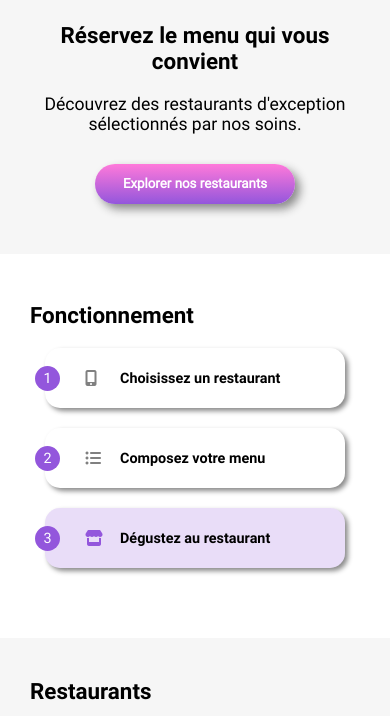
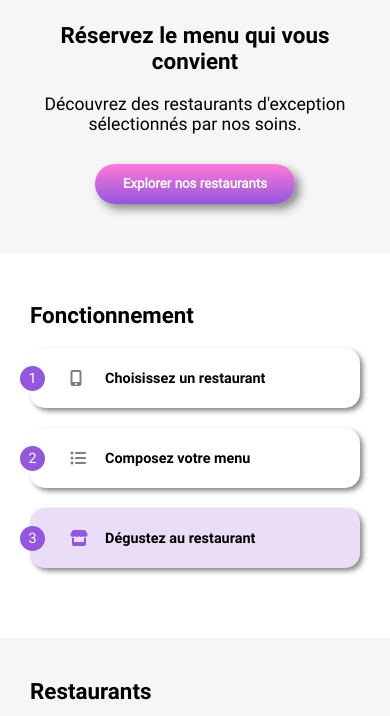
Before and after one commit to RoosDev/TonyBrondel_3_27042021, a website: page index.html in a window 390 px wide. Shown: the part 103-819 px from the top of the page. Drawn offline with Linux system fonts and the light colour scheme; grey boxes are pictures that could not be loaded; a web font is replaced by a local one.

Commit message:
correction de la largeur des boutons de fonctionnement afin qu'ils restent en version mobile toujours de la meme largeur que les cards
suppression des notions de max-width dans les breakpoints afin de ne pas
multiplier les lignes de code. Cela permet de faire une évolution entre
les différentes résolutions tout en gardant les modifications du format
précédent

```diff
--- a/index.html
+++ b/index.html
@@ -56,7 +56,9 @@
                         <p>Découvrez des restaurants d'exception sélectionnés par nos soins.</p>
                     </div>
                     <div class="aside__motivation__button">
-                        <a href=""><button class="aside__motivation__wouahoubouton">Explorer nos restaurants</button></a>
+                        <form>
+                            <button class="aside__motivation__wouahoubouton" type="submit" formaction="#">Explorer nos restaurants</button>
+                        </form>
                     </div>
                 </div>
                 <div id="aside__Fonctionnement">
@@ -208,7 +210,7 @@
                         <span class="footer__links__text"><a href="#">Mentions légales</a></span>
                     </li>
                     <li class="footer__links__simple">
-                        <span class="footer__links__text"><a href="mailto:dev@difiworld.com?subject=Question ohmyfood">Contact</a></span>
+                        <span class="footer__links__text"><a href="mailto:dev@difiworld.com?subject=Question">Contact</a></span>
                     </li>
                 </ul>
             </footer>
--- a/sass/Layout/_aside.scss
+++ b/sass/Layout/_aside.scss
@@ -63,6 +63,13 @@ aside{
             margin-left: 0px;
             order: 3;
         }
+
+        @include notescreen{
+            order: 2;
+
+
+        }
+
         @include troppetitscreen{
             display: none;
 
@@ -98,19 +105,15 @@ aside{
 
         }
 
-
         .aside__motivation__button{
             width: 100%;
             margin: 25px auto 50px auto;
             text-align: center;
         }
 
-
-
             button{
                 @extend %__wouahoubouton;
             }
-
 
     #aside__Fonctionnement{
         width: 100%;
@@ -120,6 +123,8 @@ aside{
             display: none;
 
         }
+
+
 
         @include tabletscreen{
             @include flexsimple(row, nowrap, flex-start, center);
@@ -131,7 +136,7 @@ aside{
         .aside__Fonctionnement__title h2{
             @extend %__titlepart;
 
-            @include tabletscreen{
+            @include notescreen{
                 display: none;
             }
 
@@ -154,7 +159,6 @@ aside{
         div[class*="aside__etapes__no"]{
 
             @include mobilescreen{
-                max-width: 300px;
             }
 
             @include tabletscreen{
--- a/sass/Layout/_header.scss
+++ b/sass/Layout/_header.scss
@@ -10,7 +10,7 @@ header{
     box-shadow: 0px 3px 5px $Color_Gris_Dark;
     z-index: 10;
 
-    @include tabletscreen{
+    @include notescreen{
         width: 100%;
         background-color: transparent;
         height: 100px;
@@ -40,7 +40,7 @@ header{
         background-color: #fff;
         z-index: 10;
 
-        @include tabletscreen{
+        @include notescreen{
             width: 15%;
             min-width: 120px;
 
@@ -55,7 +55,7 @@ header{
             z-index: 10;
             transition: all 1s;
 
-            @include tabletscreen{
+            @include notescreen{
                 width: 100%;
             }
         }
--- a/sass/Utils/_mixins.scss
+++ b/sass/Utils/_mixins.scss
@@ -20,7 +20,7 @@ align-items: $alignV;
 /** Mixin pour la mise en forme de grand bouton rectangle avec choix de couleur de fond*/
 
 @mixin boutonetape($couleurfond, $opacite) {
-    width: 350px;
+    width: 94%;
     height: 60px;
     margin: 20px auto 20px auto;
     border: 0px;
```
Also changed, not shown: sass/Base/_mediaqueries.scss (+4 -4 lines), sass/Utils/_extensions.scss (+0 -8 lines), css/style.css, 1 other file.
